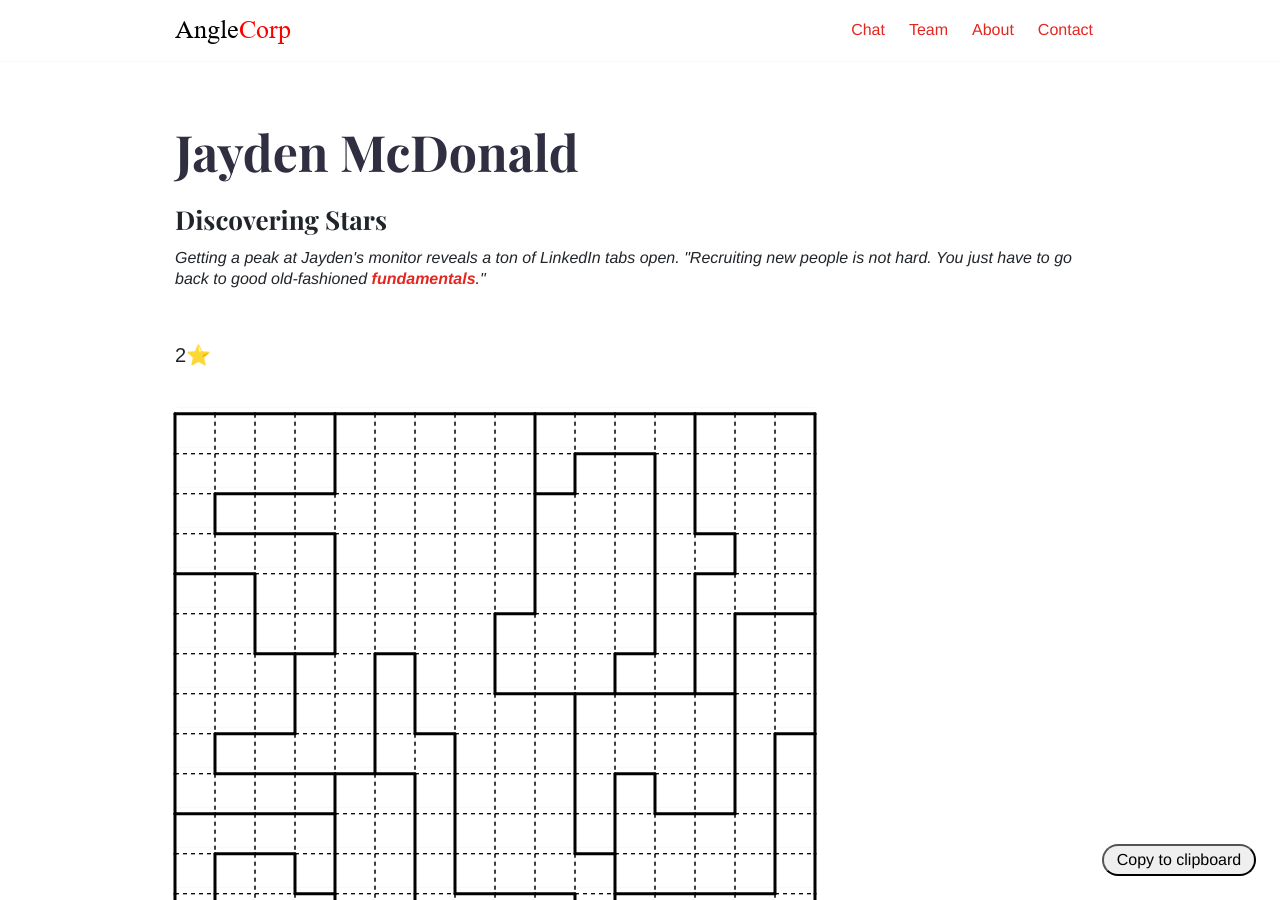
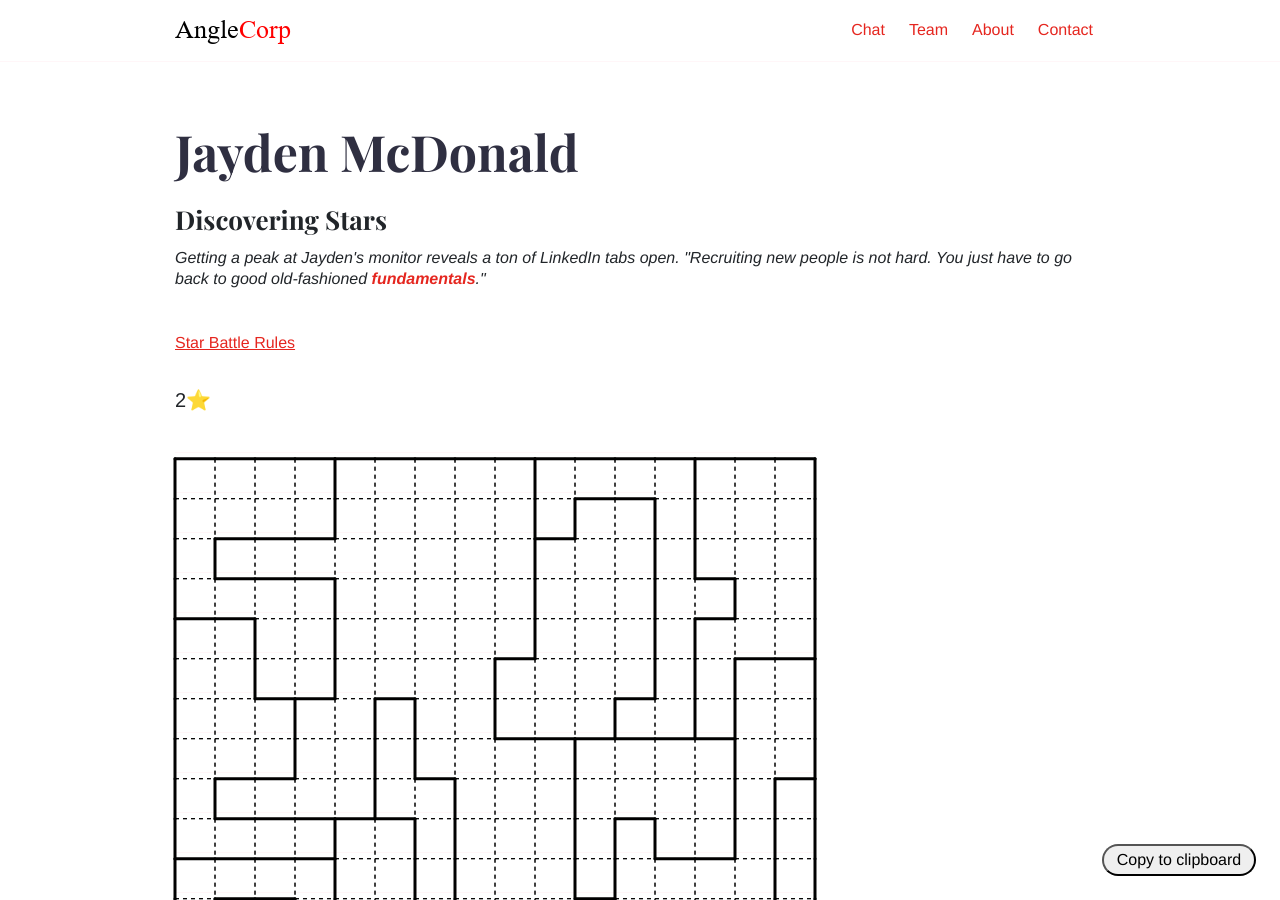
Before and after one commit to imperiosaur/cutemagestower, a Jekyll site: the page firstdayonthejob/team/jayden/index.html, which Jekyll copies as it is, in a window 1280 px wide and 900 px high. Built offline with Jekyll 4.4.1, drawn with Linux system fonts in a browser that asks for light colours.

Commit message:
Update Jayden

```diff
--- a/firstdayonthejob/team/jayden/index.html
+++ b/firstdayonthejob/team/jayden/index.html
@@ -123,6 +123,8 @@
 	.star-battle .cell.no::before { content: "X"; }
 </style>
 
+<p><a href="https://puzz.link/rules.html?starbattle">Star Battle Rules</a></p>
+
 <h3 id="2">2⭐</h3>
 
 <div class="puzzle-entry star-battle" data-edge-style="dash" data-text="16x16" data-edges="5119111191339119|422a....8a.88..8|c222....8..882.8|62.8....8..8.a.8|48.8....a..88.2a|482a.2.8...a88.8|4.8.88.822a2aa.8|42a.882..8...8.a|c222a28..8.2.888|622a.88..8882a88|4228.88..8a...88|c.8a.8822282222c|c..8.8..2aa2222a|e.2a2a2a2222...8|6a222222...8...8|6222222a222a222a" data-fill-classes="none star no" data-show-commands="true"></div>
--- a/fourthdayorgchart/team/jayden/index.html
+++ b/fourthdayorgchart/team/jayden/index.html
@@ -125,6 +125,8 @@
 	.star-battle .cell.no::before { content: "X"; }
 </style>
 
+<p><a href="https://puzz.link/rules.html?starbattle">Star Battle Rules</a></p>
+
 <h3 id="2">2⭐</h3>
 
 <div class="puzzle-entry star-battle" data-edge-style="dash" data-text="16x16" data-edges="5119111191339119|422a....8a.88..8|c222....8..882.8|62.8....8..8.a.8|48.8....a..88.2a|482a.2.8...a88.8|4.8.88.822a2aa.8|42a.882..8...8.a|c222a28..8.2.888|622a.88..8882a88|4228.88..8a...88|c.8a.8822282222c|c..8.8..2aa2222a|e.2a2a2a2222...8|6a222222...8...8|6222222a222a222a" data-fill-classes="none star no" data-show-commands="true"></div>
--- a/seconddaynowgohugzappy/team/jayden/index.html
+++ b/seconddaynowgohugzappy/team/jayden/index.html
@@ -125,6 +125,8 @@
 	.star-battle .cell.no::before { content: "X"; }
 </style>
 
+<p><a href="https://puzz.link/rules.html?starbattle">Star Battle Rules</a></p>
+
 <h3 id="2">2⭐</h3>
 
 <div class="puzzle-entry star-battle" data-edge-style="dash" data-text="16x16" data-edges="5119111191339119|422a....8a.88..8|c222....8..882.8|62.8....8..8.a.8|48.8....a..88.2a|482a.2.8...a88.8|4.8.88.822a2aa.8|42a.882..8...8.a|c222a28..8.2.888|622a.88..8882a88|4228.88..8a...88|c.8a.8822282222c|c..8.8..2aa2222a|e.2a2a2a2222...8|6a222222...8...8|6222222a222a222a" data-fill-classes="none star no" data-show-commands="true"></div>
--- a/thirddaydargleivecometobargle/team/jayden/index.html
+++ b/thirddaydargleivecometobargle/team/jayden/index.html
@@ -125,6 +125,8 @@
 	.star-battle .cell.no::before { content: "X"; }
 </style>
 
+<p><a href="https://puzz.link/rules.html?starbattle">Star Battle Rules</a></p>
+
 <h3 id="2">2⭐</h3>
 
 <div class="puzzle-entry star-battle" data-edge-style="dash" data-text="16x16" data-edges="5119111191339119|422a....8a.88..8|c222....8..882.8|62.8....8..8.a.8|48.8....a..88.2a|482a.2.8...a88.8|4.8.88.822a2aa.8|42a.882..8...8.a|c222a28..8.2.888|622a.88..8882a88|4228.88..8a...88|c.8a.8822282222c|c..8.8..2aa2222a|e.2a2a2a2222...8|6a222222...8...8|6222222a222a222a" data-fill-classes="none star no" data-show-commands="true"></div>
```
